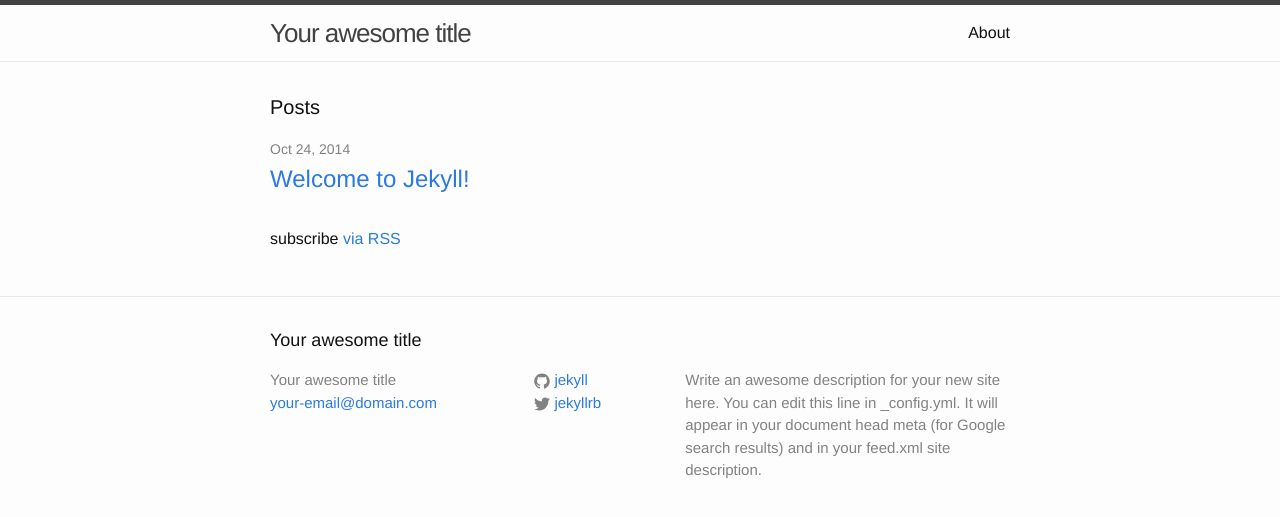
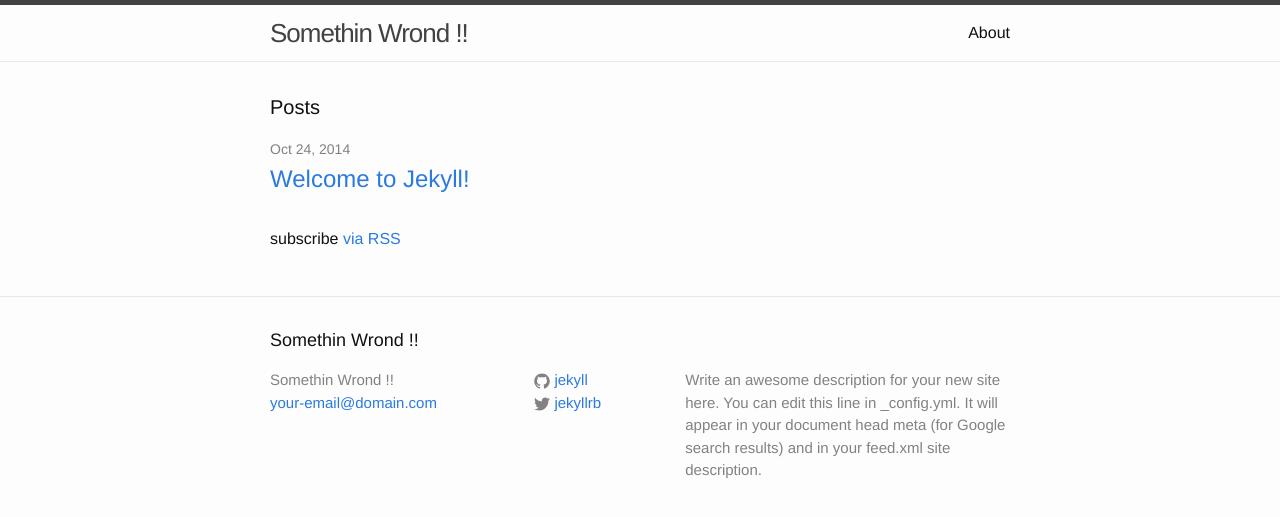
Before and after one commit to zmffld/zmffld.github.com, a Jekyll site: the page built from index.html, in a window 1280 px wide. Shown: the top 517 px of the page. Built offline with Jekyll 4.4.1, drawn with Linux system fonts in a browser that asks for light colours.

Commit message:
edit _config

```diff
--- a/_config.yml
+++ b/_config.yml
@@ -1,5 +1,5 @@
 # Site settings
-title: Your awesome title
+title: Somethin Wrond !!
 email: your-email@domain.com
 description: > # this means to ignore newlines until "baseurl:"
   Write an awesome description for your new site here. You can edit this
```
